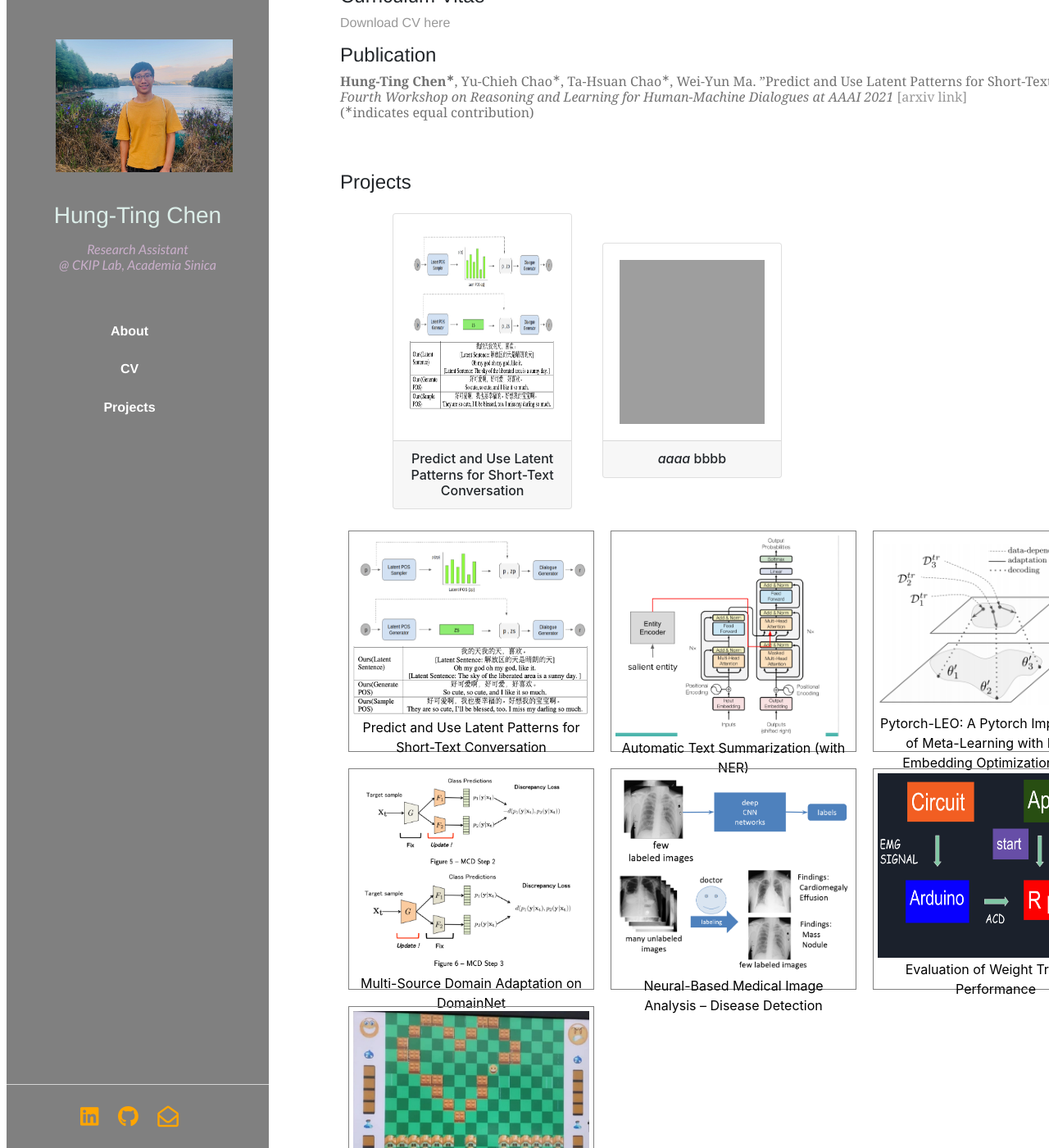
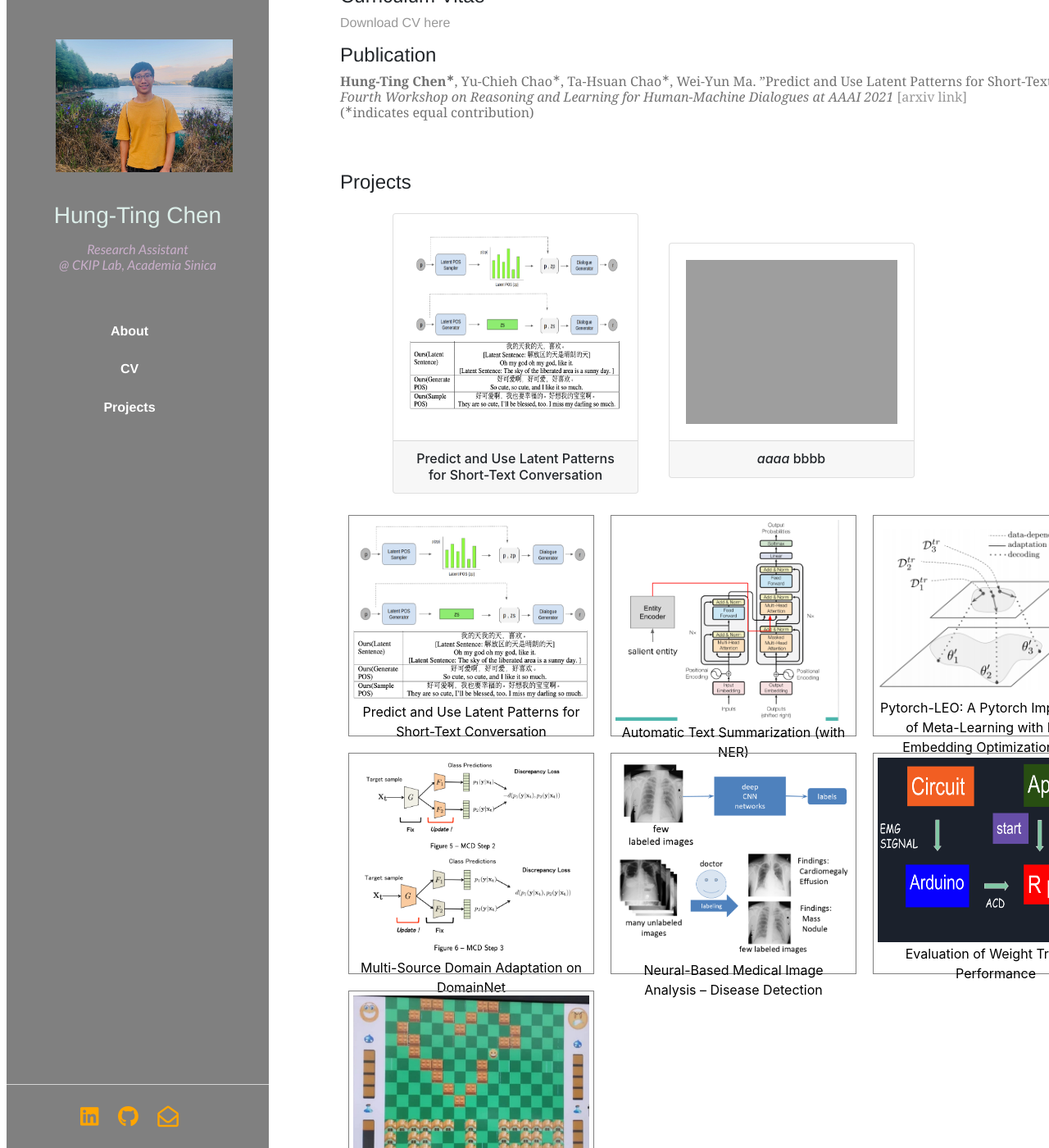
Before and after one commit to timchen0618/timchen0618.github.io, a Jekyll site: the page index.html, which Jekyll copies as it is, in a window 1280 px wide and 1400 px high, scrolled down 310 px. Shown: the whole window at 82% size. Built offline with Jekyll 4.4.1, drawn with Linux system fonts in a browser that asks for light colours; nearby versions of some CDN libraries.

Commit message:
modify layout

```diff
--- a/css/main.css
+++ b/css/main.css
@@ -88,8 +88,9 @@
 .tim{
     max-width: 90%;
 }
+
 .col-12 {margin: 0em 0em 0em 22em}
-
+.card {width: 300px}
 /*.project_block:after {
     display: table;
     padding: 3px;
--- a/index.html
+++ b/index.html
@@ -103,7 +103,7 @@
                             <div class="row mx-lg-5 mx-md-3 mx-sm-2">
                                 <div>
                                     <!-- -->
-                                    <div class="card mx-3 my-3 d-inline-flex w-25">
+                                    <div class="card mx-3 my-3 d-inline-flex">
                                         <div class="card-body">
                                             <div class="row mx-auto my-auto">
                                                 <!-- <img src="{{item[2][0]}}" alt="image.png" class="mx-auto my-auto mw-100" height="200px"> -->
@@ -123,7 +123,7 @@
                                     </div>
 
                                     <!-- -->
-                                    <div class="card mx-3 my-3 d-inline-flex w-25">
+                                    <div class="card mx-3 my-3 d-inline-flex">
                                         <div class="card-body">
                                             <div class="row mx-auto my-auto">
                                                 <img src="{{item[2][0]}}" alt="image.png" class="mx-auto my-auto mw-100" height="200px">
```
